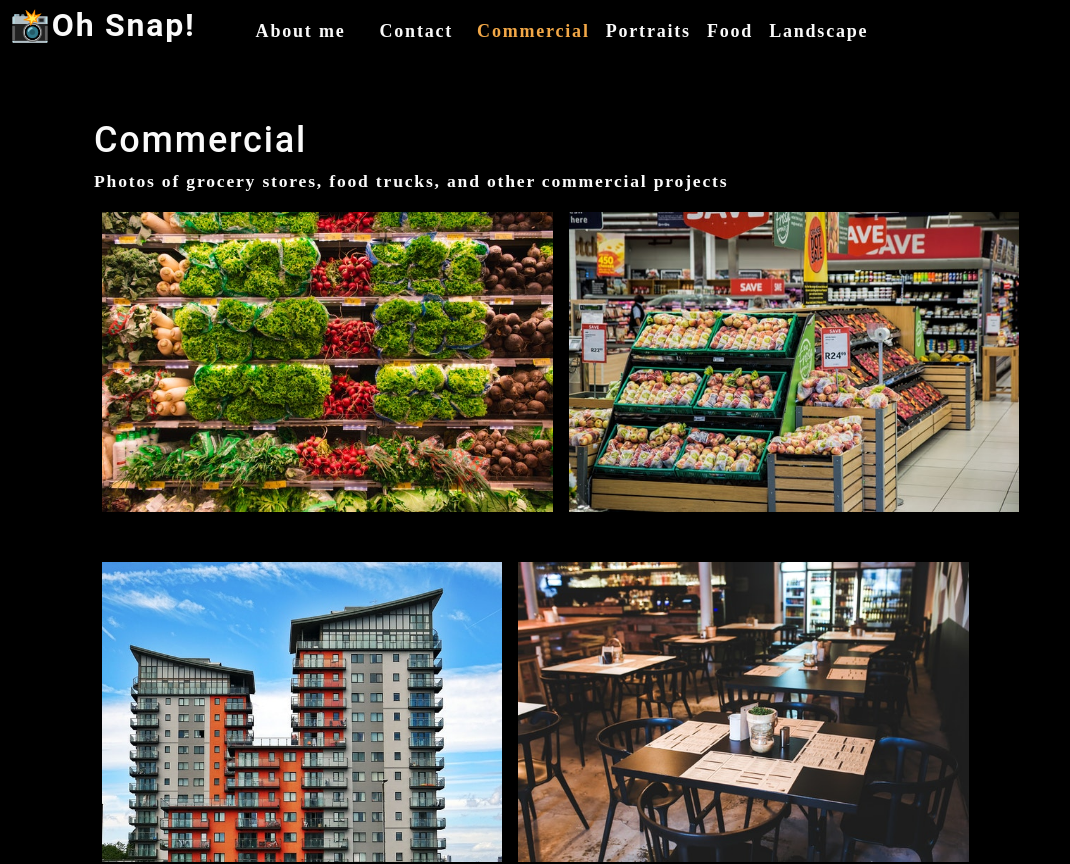
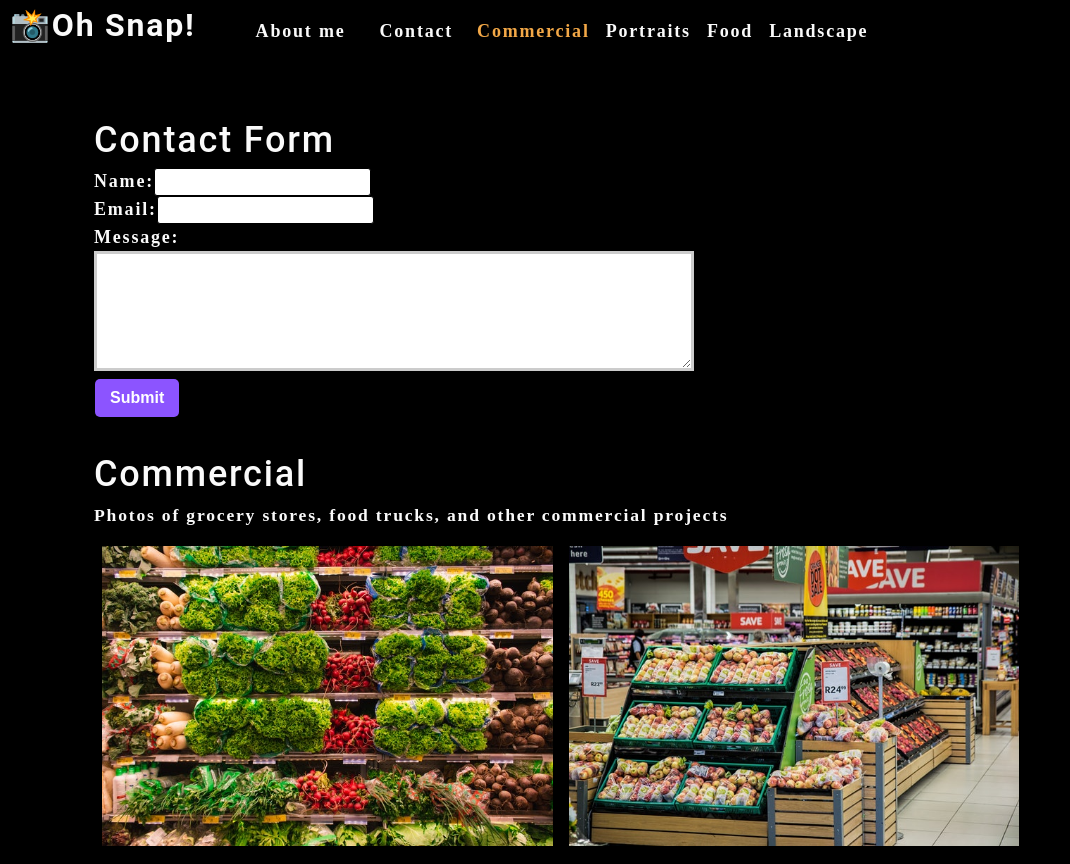
Before and after one commit to khyan22/photo-port, a React (Create React App) app: page / in a window 1280 px wide. Shown: the top 864 px of the page, without its empty margins (0-1070 px from the left). Built offline with nearby package versions, Linux system fonts and the light colour scheme.

Commit message:
made the contact form a controlled component

```diff
--- a/src/App.js
+++ b/src/App.js
@@ -2,7 +2,7 @@ import React, { useState } from 'react';
 import About from './components/About';
 import Nav from './components/Nav';
 import Gallery from './components/Gallery';
-//import './App.css'; no idea why this is here
+import ContactForm from './components/ContactForm';
 
 function App() {
   const [categories] = useState([
@@ -25,6 +25,7 @@ function App() {
         currentCategory={currentCategory}
       ></Nav>
       <main>
+      <ContactForm></ContactForm>
         <Gallery
           currentCategory={currentCategory}
         ></Gallery>
--- a/src/components/ContactForm/index.js
+++ b/src/components/ContactForm/index.js
@@ -1,21 +1,38 @@
-import React from 'react';
+import React, { useState } from 'react';
 
 function ContactForm() {
+  const [ formState, setFormState ] = useState({
+    name: '',
+    email: '',
+    message: ''
+  });
+
+  const { name, email, message } = formState;
+
+  function handleChange(event) {
+      setFormState({ ...formState, [event.target.name]: event.target.value });
+  };
+
+  function handleSubmit(event) {
+    event.preventDefault();
+    console.log(formState);
+  };
+
   return(
     <section>
       <h1>Contact Form</h1>
-      <form id='contact-form'>
+      <form id='contact-form' onSubmit={handleSubmit}>
         <div>
           <label htmlFor='name'>Name:</label>
-          <input type='text' name='name'/>
+          <input type='text' name='name' defaultValue={name} onChange={handleChange} />
         </div>
         <div>
           <label htmlFor='email'>Email:</label>
-          <input type='email' name='email'/>
+          <input type='email' name='email' defaultValue={email} onChange={handleChange}/>
         </div>
         <div>
           <label htmlFor='message'>Message:</label>
-          <input type='text' name='message'/>
+          <textarea type='text' name='message' defaultValue={message} rows='5' onChange={handleChange} />
         </div>
         <button type='submit'>Submit</button>
       </form>
```
Also changed, not shown: package.json (+6 -6 lines), 1 other file (tests, documents, lock files or other folders).
